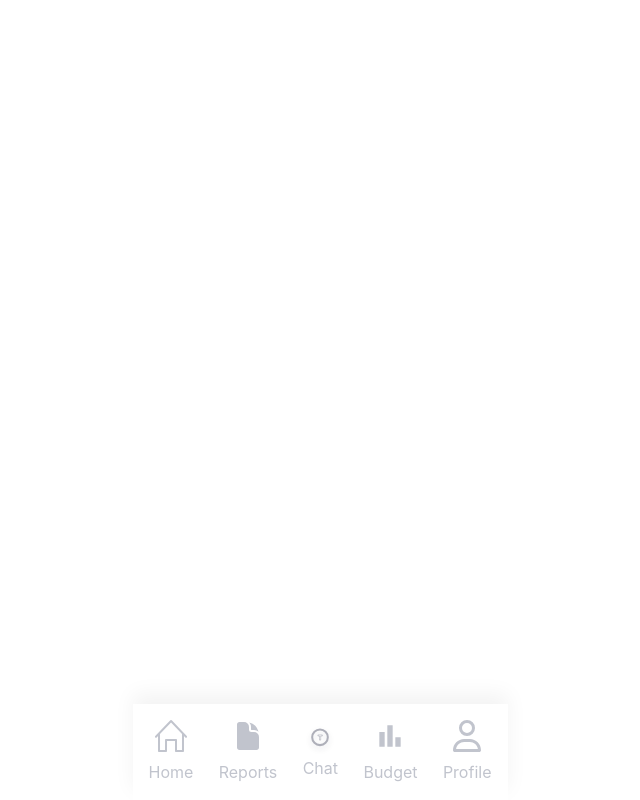
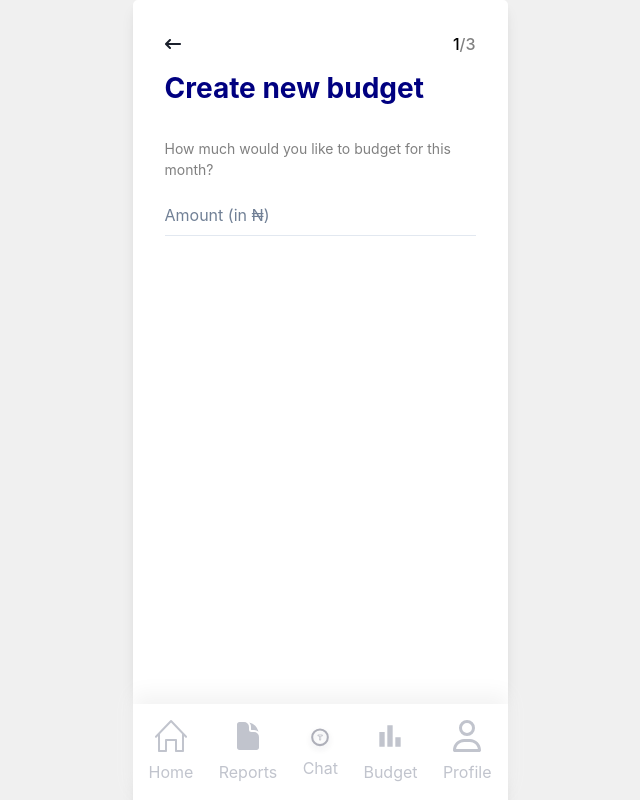
Before and after one commit to TalabiDele/budget-calculator, a React (Vite) app: page /create-budget in a window 1280 px wide. Shown: the whole page, without its empty margins (320-960 px from the left). Built offline with nearby package versions, Linux system fonts and the light colour scheme.

Commit message:
Added input to step one

```diff
--- a/src/App.tsx
+++ b/src/App.tsx
@@ -3,17 +3,35 @@ import Budget from './pages/Budget'
 import NavBar from './containers/NavBar'
 import { Box } from '@chakra-ui/react'
 import { Provider } from './context/Context'
+import CreateBudget from './pages/CreateBudget'
 
 const App: React.FC = () => {
 	return (
 		<Provider>
-			<Box>
+			<Box
+				background={'#f0f0f0'}
+				height={'100vh'}
+				width={'100vw'}
+				display={'flex'}
+				alignItems={'center'}
+			>
+				<Box
+					background={'#fff'}
+					width={'375px'}
+					mx={'auto'}
+					height={'100vh'}
+					borderRadius={'5px'}
+					boxShadow={'lg'}
+					padding={'1rem 2rem'}
+				>
 					<Router>
 						<NavBar />
 						<Routes>
 							<Route element={<Budget />} path='/' />
+							<Route element={<CreateBudget />} path='/create-budget' />
 						</Routes>
 					</Router>
+				</Box>
 			</Box>
 		</Provider>
 	)
--- a/src/components/CreateBtn.tsx
+++ b/src/components/CreateBtn.tsx
@@ -1,9 +1,10 @@
 import { Box, Icon, Text } from '@chakra-ui/react'
 import { FaPlus } from 'react-icons/fa6'
+import { Link } from 'react-router-dom'
 
 const CreateBtn = () => {
 	return (
-		<div>
+		<Link to={'/create-budget'}>
 			<Box
 				cursor={'pointer'}
 				display={'flex'}
@@ -29,7 +30,7 @@ const CreateBtn = () => {
 					borderRadius={'50%'}
 				/>
 			</Box>
-		</div>
+		</Link>
 	)
 }
 
--- /dev/null
+++ b/src/components/StepNav.tsx
@@ -0,0 +1,24 @@
+import { Box, Icon, Text } from '@chakra-ui/react'
+import { FaArrowLeftLong } from 'react-icons/fa6'
+import useMyContext from '../hooks/useMyContext'
+
+const StepNav = () => {
+	const { step } = useMyContext()
+
+	return (
+		<Box
+			my={'1rem'}
+			display={'flex'}
+			alignItems={'center'}
+			justifyContent={'space-between'}
+		>
+			<Icon as={FaArrowLeftLong} fontSize={'1rem'} cursor={'pointer'} />
+
+			<Text color={'gray'} fontSize={'sm'} fontWeight={'medium'}>
+				<span style={{ color: '#000' }}>{step}</span>/3
+			</Text>
+		</Box>
+	)
+}
+
+export default StepNav
--- /dev/null
+++ b/src/components/StepOne.tsx
@@ -0,0 +1,30 @@
+import { Box, Input } from '@chakra-ui/react'
+import Paragraph from './Paragraph'
+import React, { useState } from 'react'
+
+const StepOne: React.FC = () => {
+	const [amount, setAmount] = useState<number>()
+
+	const handleChange = (e: React.ChangeEvent<HTMLInputElement>) => {
+		setAmount(parseFloat(e.target.value))
+	}
+
+	return (
+		<Box mt={'2rem'}>
+			<Paragraph title='How much would you like to budget for this month?' />
+
+			<Input
+				placeholder='Amount (in ₦)'
+				type='number'
+				fontSize={'sm'}
+				mt={'1rem'}
+				variant='flushed'
+				value={amount}
+				onChange={handleChange}
+				color={'gray'}
+			/>
+		</Box>
+	)
+}
+
+export default StepOne
--- /dev/null
+++ b/src/containers/Create.tsx
@@ -0,0 +1,16 @@
+import { Box } from '@chakra-ui/react'
+import Headers from '../components/Headers'
+import StepNav from '../components/StepNav'
+import StepOne from '../components/StepOne'
+const Create = () => {
+	return (
+		<Box>
+			<StepNav />
+			<Headers title='Create new budget' />
+
+			<StepOne />
+		</Box>
+	)
+}
+
+export default Create
--- a/src/context/Context.tsx
+++ b/src/context/Context.tsx
@@ -1,4 +1,4 @@
-import React, { createContext, ReactNode } from 'react'
+import React, { createContext, ReactNode, useState } from 'react'
 import { useLocalStorage } from 'usehooks-ts'
 
 interface Category {
@@ -13,6 +13,8 @@ interface ContextData {
 	setBudgetCategory: (newValue: Category[]) => void
 	budgetAmount: number
 	setBudgetAmount: (newValue: number) => void
+	step: number
+	setStep: (newValue: number) => void
 }
 
 interface Props {
@@ -29,6 +31,7 @@ export const Provider: React.FC<Props> = ({ children }) => {
 		[initialValue]
 	)
 	const [budgetAmount, setBudgetAmount] = useLocalStorage<number>('amount', 0)
+	const [step, setStep] = useState<number>(1)
 
 	return (
 		<Context.Provider
@@ -37,6 +40,8 @@ export const Provider: React.FC<Props> = ({ children }) => {
 				setBudgetCategory,
 				budgetAmount,
 				setBudgetAmount,
+				step,
+				setStep,
 			}}
 		>
 			{children}
--- a/src/main.tsx
+++ b/src/main.tsx
@@ -27,6 +27,11 @@ const theme = extendTheme({
 		md: '21px',
 		lg: '28px',
 	},
+	borderBottomColor: {
+		gray: {
+			100: '#707480',
+		},
+	},
 })
 
 ReactDOM.createRoot(document.getElementById('root')!).render(
--- a/src/pages/Budget.tsx
+++ b/src/pages/Budget.tsx
@@ -3,24 +3,8 @@ import { Box } from '@chakra-ui/react'
 
 const Budget = () => {
 	return (
-		<Box
-			background={'#f0f0f0'}
-			height={'100vh'}
-			width={'100vw'}
-			display={'flex'}
-			alignItems={'center'}
-		>
-			<Box
-				background={'#fff'}
-				width={'375px'}
-				mx={'auto'}
-				height={'100vh'}
-				borderRadius={'5px'}
-				boxShadow={'lg'}
-				padding={'1rem 2rem'}
-			>
-				<BudgetView />
-			</Box>
+		<Box>
+			<BudgetView />
 		</Box>
 	)
 }
--- /dev/null
+++ b/src/pages/CreateBudget.tsx
@@ -0,0 +1,12 @@
+import { Box } from '@chakra-ui/react'
+import Create from '../containers/Create'
+
+const CreateBudget = () => {
+	return (
+		<Box>
+			<Create />
+		</Box>
+	)
+}
+
+export default CreateBudget
```
Lines whose indentation alone changed are shown as unchanged.
